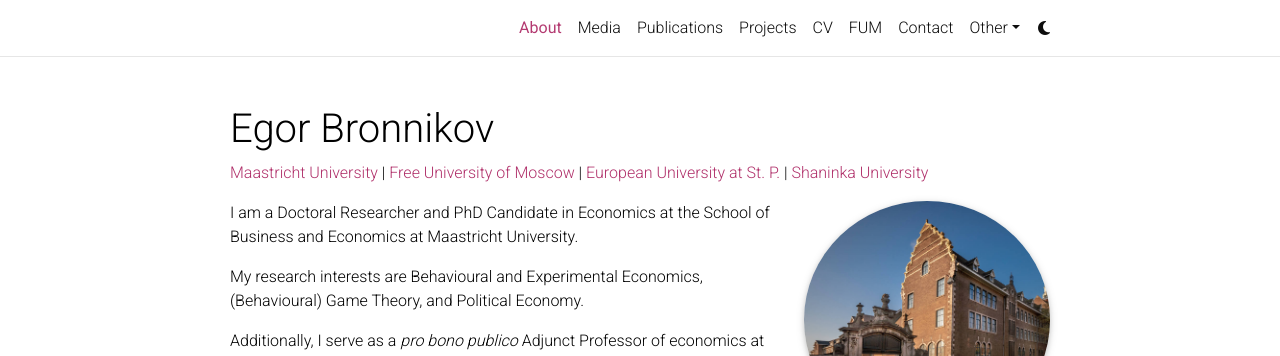
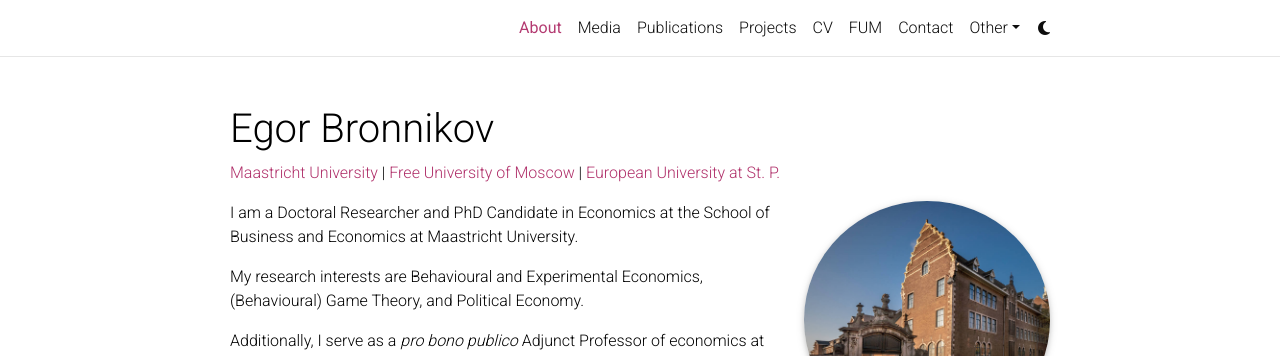
Before and after one commit to egorbronnikov/egorbronnikov.github.io, a Jekyll site: the page built from _pages/about.md, in a window 1280 px wide and 1097 px high. Shown: the top 356 px of the window. Built offline with Jekyll 4.4.1, drawn with Linux system fonts in a browser that asks for light colours; comment, search, counter and statistics services are not loaded; a style sheet for code colours, icons or effects is not loaded.

Commit message:
Update about.md

```diff
--- a/_pages/about.md
+++ b/_pages/about.md
@@ -2,7 +2,7 @@
 layout: about
 title: About
 permalink: /
-subtitle: <span style="color:gray"> </span> <a href='https://www.maastrichtuniversity.nl/about-um/faculties/school-business-and-economics'>Maastricht University</a> | <a href='https://freemoscow.university/?lang=en'>Free University of Moscow</a> | <a href='https://eusp.org/en/econ'>European University at St. P.</a> | <a href='https://www.msses.ru/en/'>Shaninka University</a>
+subtitle: <span style="color:gray"> </span> <a href='https://www.maastrichtuniversity.nl/about-um/faculties/school-business-and-economics'>Maastricht University</a> | <a href='https://freemoscow.university/?lang=en'>Free University of Moscow</a> | <a href='https://eusp.org/en/econ'>European University at St. P.</a>
 
 profile:
   align: left  # right
```
